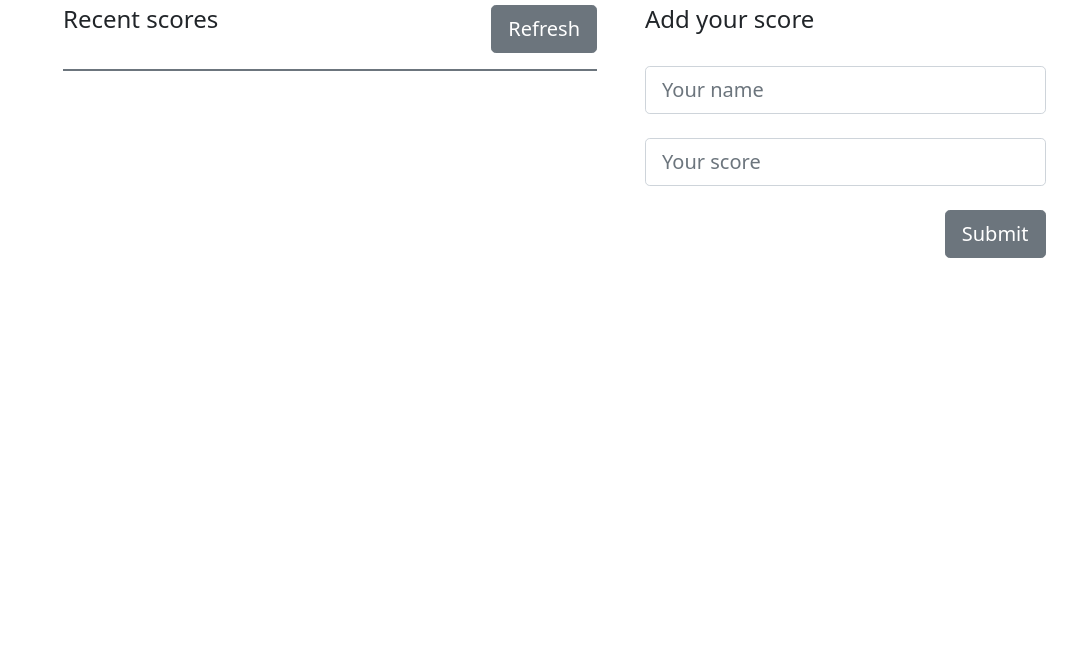
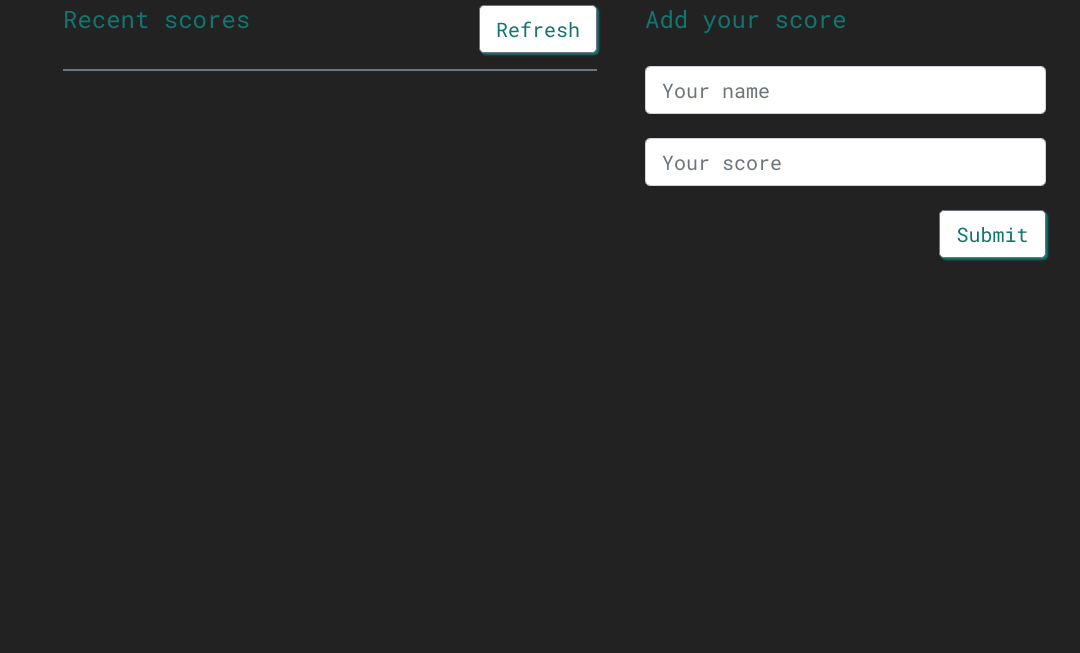
Before and after one commit to dami1080/Leaderboard, a website built with webpack: page src/index.html in a window 1280 px wide. Shown: the part 147-800 px from the top of the page, without its empty margins (19-1099 px from the left). Built offline with nearby package versions, Linux system fonts and the light colour scheme; no server answers.

Commit message:
style the app

```diff
--- a/src/style.css
+++ b/src/style.css
@@ -1,3 +1,5 @@
+@import url('https://fonts.googleapis.com/css2?family=Roboto+Mono&display=swap');
+
 * {
   padding: 0;
   margin: 0;
@@ -6,8 +8,18 @@
 
 body {
   min-height: 100vh;
+  font-family: 'Roboto Mono', monospace;
+  color: #14746f;
+  background-color: #222;
 }
 
 .scores-listing li:nth-child(even) {
-  background-color: rgb(184, 180, 180);
+  background-color: #fff;
 }
+
+.btn {
+  background: #fff;
+  color: #14746f;
+  box-shadow: 2px 2px 2px #14746f;
+  transition: 0.5s;
+}
```
